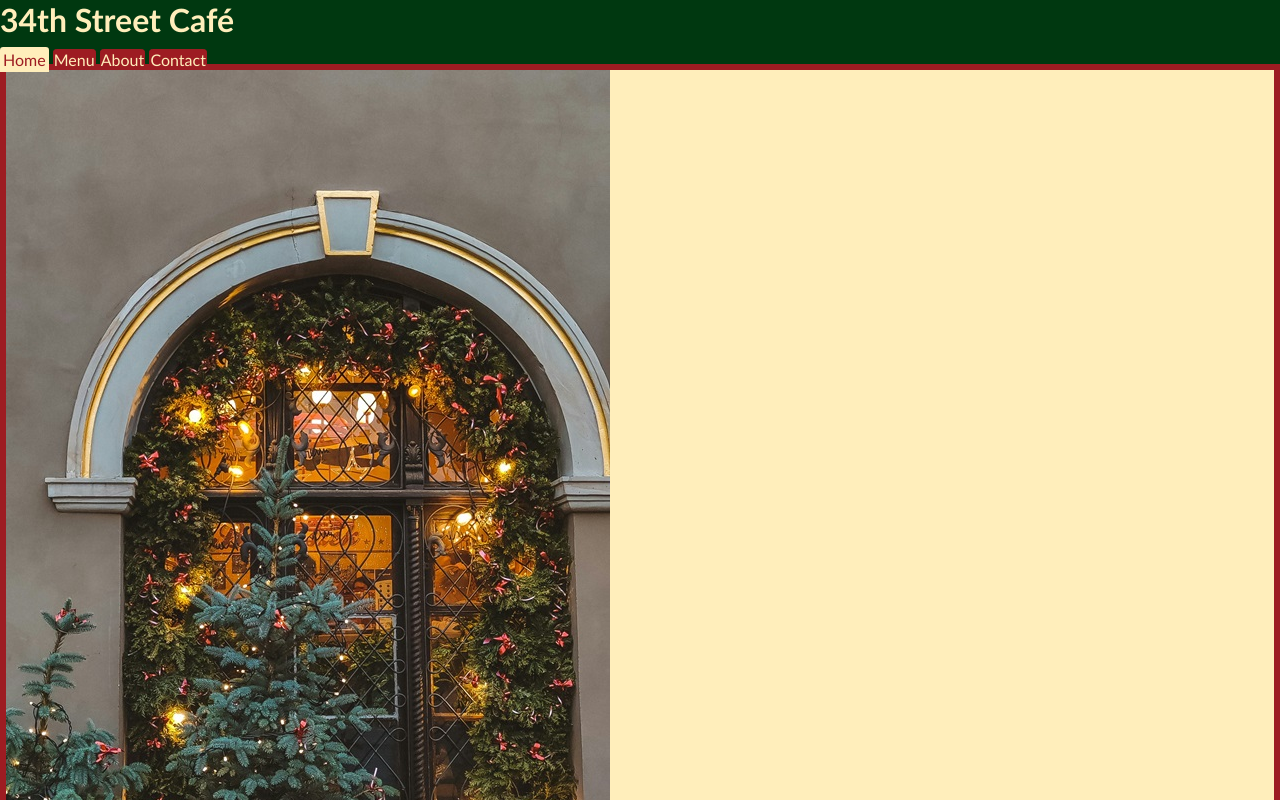
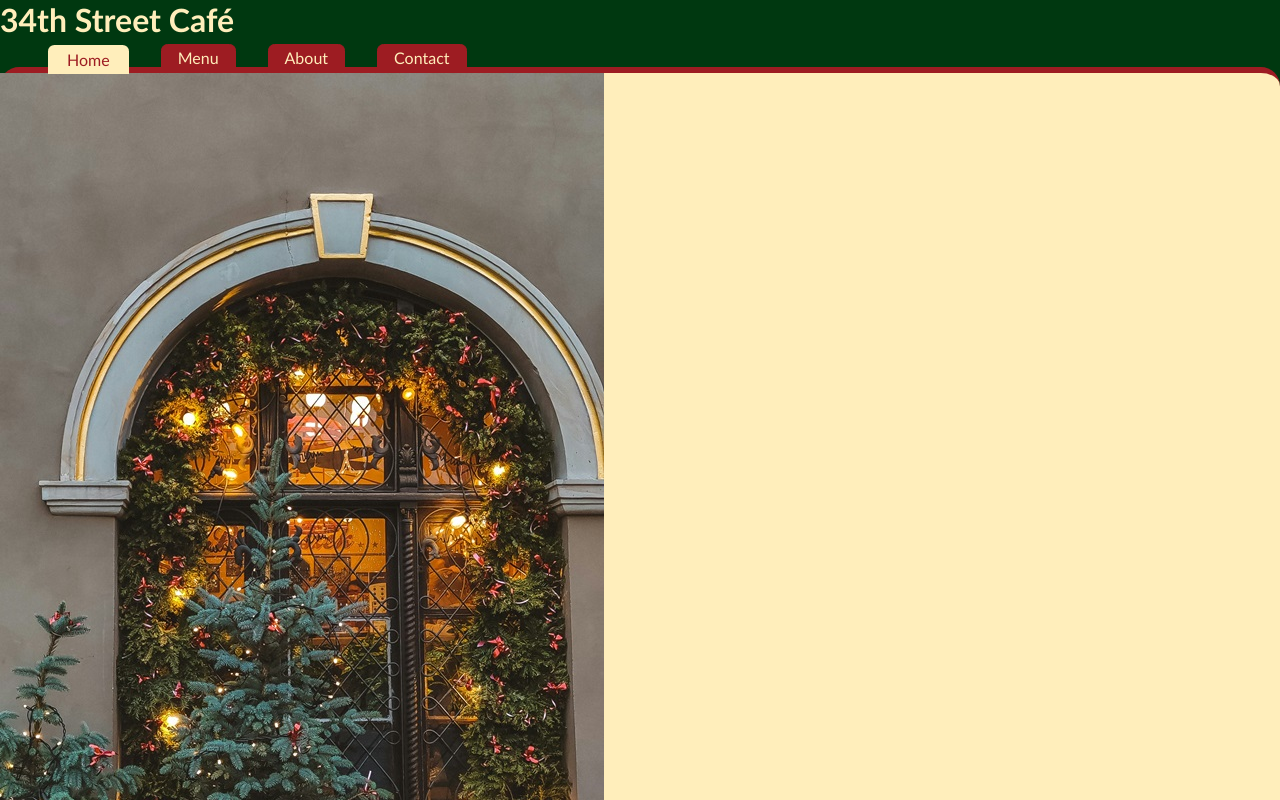
Before and after one commit to McKathlin/odin-restaurant, a website built with webpack: page src/template.html in a window 1280 px wide. Shown: the top 800 px of the page. Built offline with nearby package versions, Linux system fonts and the light colour scheme.

Commit message:
Style tabs

```diff
--- a/src/styles.css
+++ b/src/styles.css
@@ -26,23 +26,35 @@ header {
 }
 
 nav {
-    position: relative;
-    top: 0.5rem;
+    padding-left: 3rem;
+
+    display: flex;
+    flex-direction: row;
+    justify-content: flex-start;
+    gap: 2rem;
 }
 
 nav button {
+    display: block;
     font-family: var(--default-font);
     font-size: 1rem;
     color: var(--header-text-color);
     background-color: var(--tab-color);
     border: 0.1rem solid var(--tab-color);
-    border-radius: 0.2rem 0.2rem 0 0;
+    border-radius: 0.4rem 0.4rem 0 0;
+    padding: 0.1rem 1rem;
+
+    position: relative;
+    top: 0.3rem;
 }
 
 nav button.current-tab {
     color: var(--tab-color);
     background-color: var(--content-back-color);
     border: 0.2rem solid var(--content-back-color);
+
+    position: relative;
+    top: 0.4rem;
 }
 
 /* Main */
@@ -50,7 +62,8 @@ nav button.current-tab {
 main {
     color: var(--content-text-color);
     background-color: var(--content-back-color);
-    border: 0.4rem solid var(--tab-color);
+    border-top: 0.4rem solid var(--tab-color);
+    border-radius: 1.2rem 1.2rem 0 0;
 }
 
 /* Footer */
```
